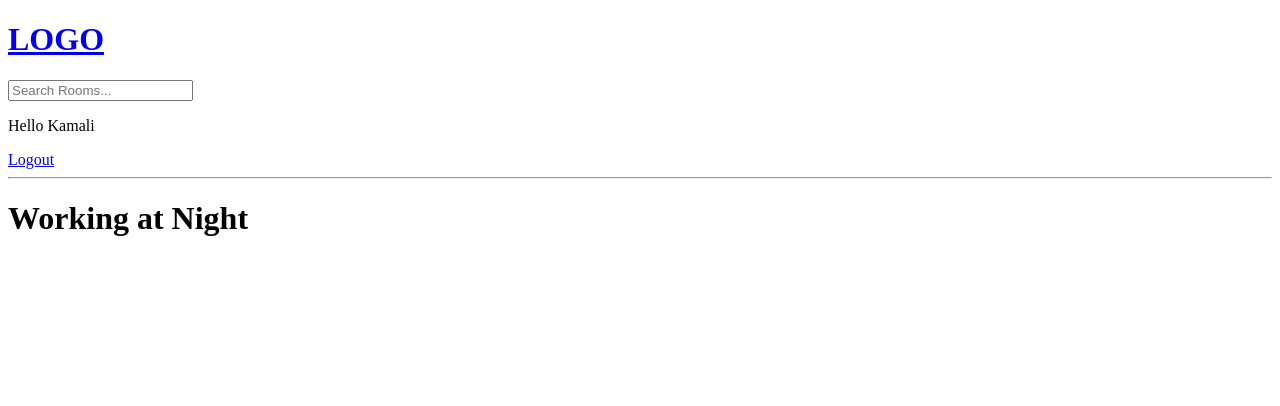
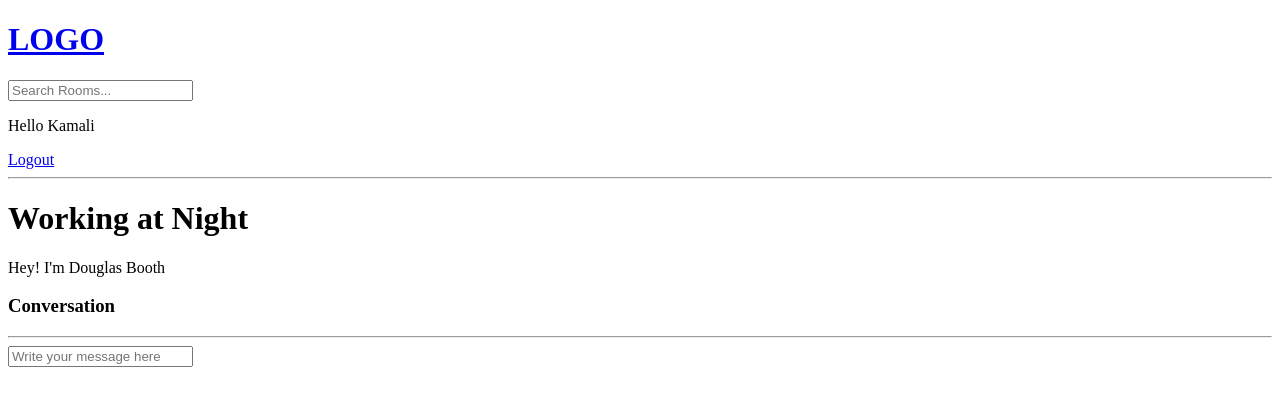
Before and after one commit to Malikahnb/StudyBud, a Django app: page /room/7/ in a window 1280 px wide. Shown: the top 406 px of the page. Run offline with Django 4.2, Linux system fonts and the light colour scheme; a user stored in the database is signed in; data comes from the database, SQL or seed files in the repository; both versions use the stored data as it was after the commit.

Commit message:
commenting function is added

```diff
--- a/base/templates/base/room.html
+++ b/base/templates/base/room.html
@@ -2,6 +2,31 @@
 
 
 {% block content %}
-<h1>{{ room.name }}</h1>
+    <h1>{{ room.name }}</h1>
+
+    <p>{{ room.description }}</p>
+
+
+    <div class="comment-wrapper">
+        <h3>Conversation</h3>
+        <hr>
+
+        {% for message in room_messages %}
+            <div>
+                <small>@{{ message.user }} commented {{ message.created| timesince }} ago</small>
+                <p>{{ message.body }}</p>
+                <hr>
+            </div>
+        {% endfor %}
+
+    {% if request.user.is_authenticated %}
+        <div class="comment-form">
+            <form method="post" action="">
+                {% csrf_token %}
+                <input type="text" name="body" placeholder="Write your message here">
+            </form>
+        </div>
+    {% endif %}
+    </div>
 
 {% endblock %}
--- a/base/views.py
+++ b/base/views.py
@@ -7,7 +7,7 @@ from django.contrib.auth.models import User
 from django.contrib.auth import authenticate, login, logout
 from django.contrib.auth.forms import UserCreationForm
 
-from .models import Room, Topic
+from .models import Room, Topic, Message
 from .forms import RoomForm
 
 
@@ -84,7 +84,18 @@ def home(request):
 
 def room(request, pk):
     room = Room.objects.get(id=pk)
-    context = {'room': room}
+    room_messages = room.message_set.all().order_by('-created')
+
+    if request.method == 'POST':
+        message = Message.objects.create(
+            user=request.user,
+            room=room,
+            body=request.POST.get('body')
+        )
+        return redirect('room', pk=room.id)
+
+
+    context = {'room': room, 'room_messages': room_messages}
     return render(request, 'base/room.html', context)
 
 
```
Also changed, not shown: db.sqlite3.
